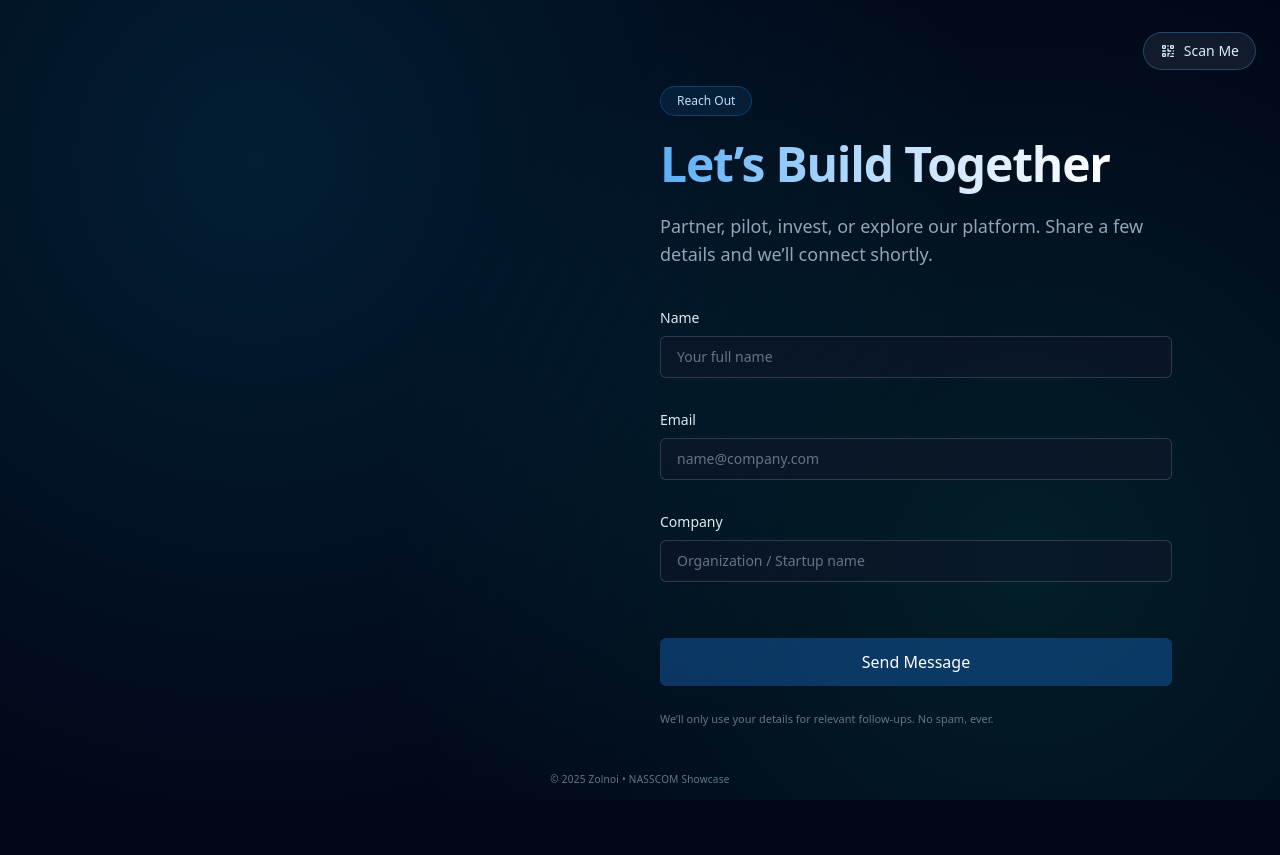
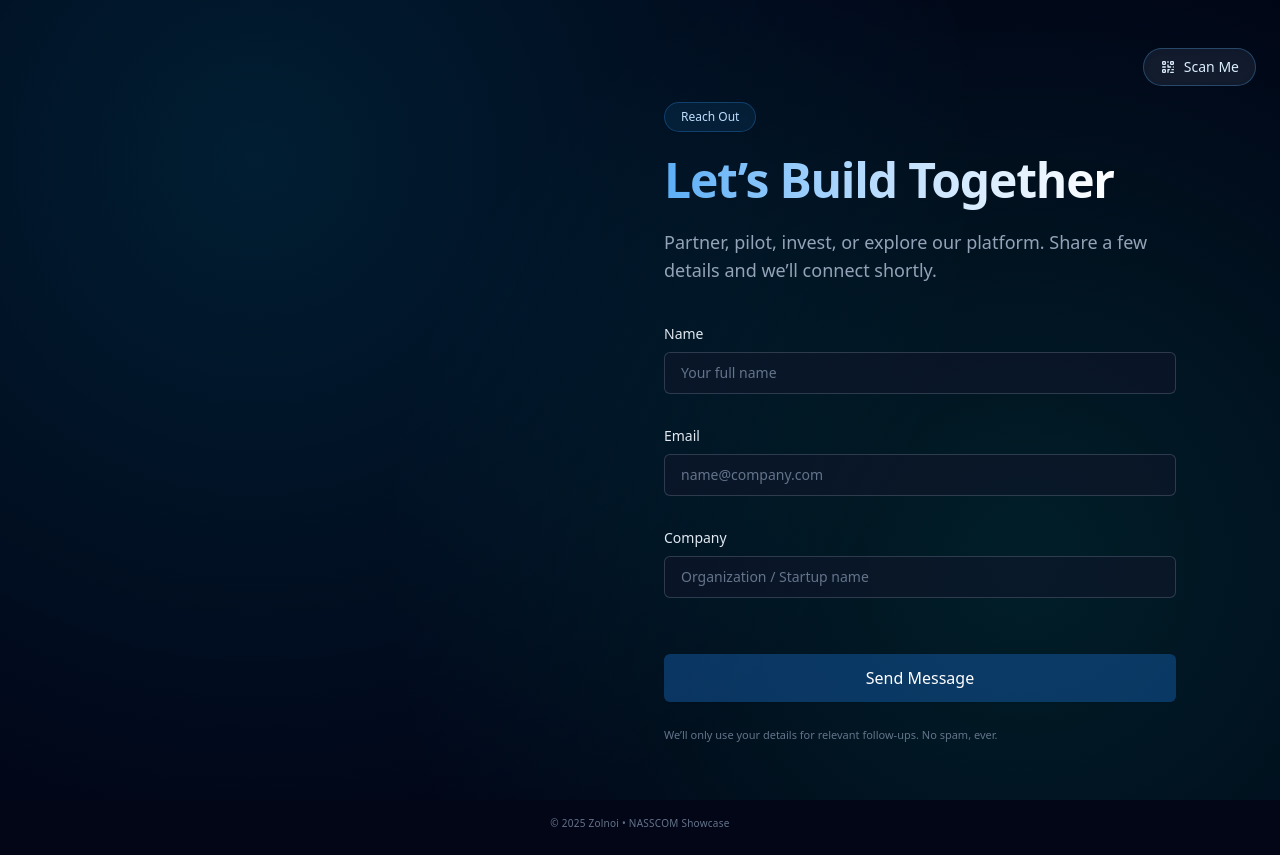
Before and after one commit to ramithzolnoi/contact, a React (Vite) app: page / in a window 1280 px wide. Before the commit the page ends 800 px from the top, so only its background shows below. Built offline with nearby package versions, Linux system fonts and the light colour scheme; no server answers.

Commit message:
refactor: update layout and styling for improved accessibility and visual hierarchy

```diff
--- a/src/components/Layout.jsx
+++ b/src/components/Layout.jsx
@@ -5,10 +5,10 @@ import QRCodeGenerator from './QRCodeGenerator.jsx';
 
 export default function Layout() {
   return (
-  <div className="min-h-screen w-full bg-slate-950 text-slate-100 relative">
-      <div className="pointer-events-none absolute inset-0 [background:radial-gradient(circle_at_20%_20%,rgba(0,204,255,0.12),transparent_60%),radial-gradient(circle_at_80%_70%,rgba(0,212,170,0.12),transparent_55%)]" />
-      <main className="w-full">
-        <div className="mx-auto w-full max-w-7xl px-6 py-4 md:py-8 grid md:grid-cols-2 gap-6 md:gap-10 items-start md:items-center min-h-[calc(100vh-60px)]">
+  <div className="w-full bg-slate-950 text-slate-100 relative">
+      <div className="pointer-events-none fixed inset-0 [background:radial-gradient(circle_at_20%_20%,rgba(0,204,255,0.12),transparent_60%),radial-gradient(circle_at_80%_70%,rgba(0,212,170,0.12),transparent_55%)]" />
+      <main className="relative z-10 w-full">
+        <div className="mx-auto w-full max-w-7xl px-6 py-8 md:py-12 grid md:grid-cols-2 gap-8 md:gap-12 items-start md:items-center">
           <div className="space-y-8 animate-fade-in hidden md:block">
             <img src={heroLogo} alt="Zolnoi" className="w-[420px] max-w-full drop-shadow-2xl select-none" draggable={false} />
             <p className="text-slate-400 max-w-md leading-relaxed text-sm">Next-generation intelligence infrastructure. We partner with forward-looking teams to accelerate innovation responsibly.</p>
@@ -16,7 +16,7 @@ export default function Layout() {
               <a href="https://www.zolnoi.com" target="_blank" rel="noopener noreferrer" className="btn-primary h-11 px-6">Visit Website</a>
             </div>
           </div>
-          <div className="relative z-10">
+          <div className="relative">
             <div className="flex justify-end mb-4">
               <QRCodeGenerator />
             </div>
@@ -24,7 +24,7 @@ export default function Layout() {
           </div>
         </div>
       </main>
-      <div className="flex justify-center text-[10px] tracking-wide text-slate-500 py-3">© {new Date().getFullYear()} Zolnoi • NASSCOM Showcase</div>
+      <div className="relative z-10 flex justify-center text-[10px] tracking-wide text-slate-500 py-6">© {new Date().getFullYear()} Zolnoi • NASSCOM Showcase</div>
     </div>
   );
 }
--- a/src/index.css
+++ b/src/index.css
@@ -4,7 +4,17 @@
 
 /* Custom layer */
 @layer base {
-  body { @apply antialiased font-sans; }
+  html, body {
+    @apply antialiased font-sans;
+    overflow-x: hidden;
+    overflow-y: auto;
+    height: auto;
+    min-height: 100vh;
+  }
+  #root {
+    min-height: 100vh;
+    height: auto;
+  }
 }
 
 @layer components {
```
Also changed, not shown: 4 other files (tests, documents, lock files or other folders).
